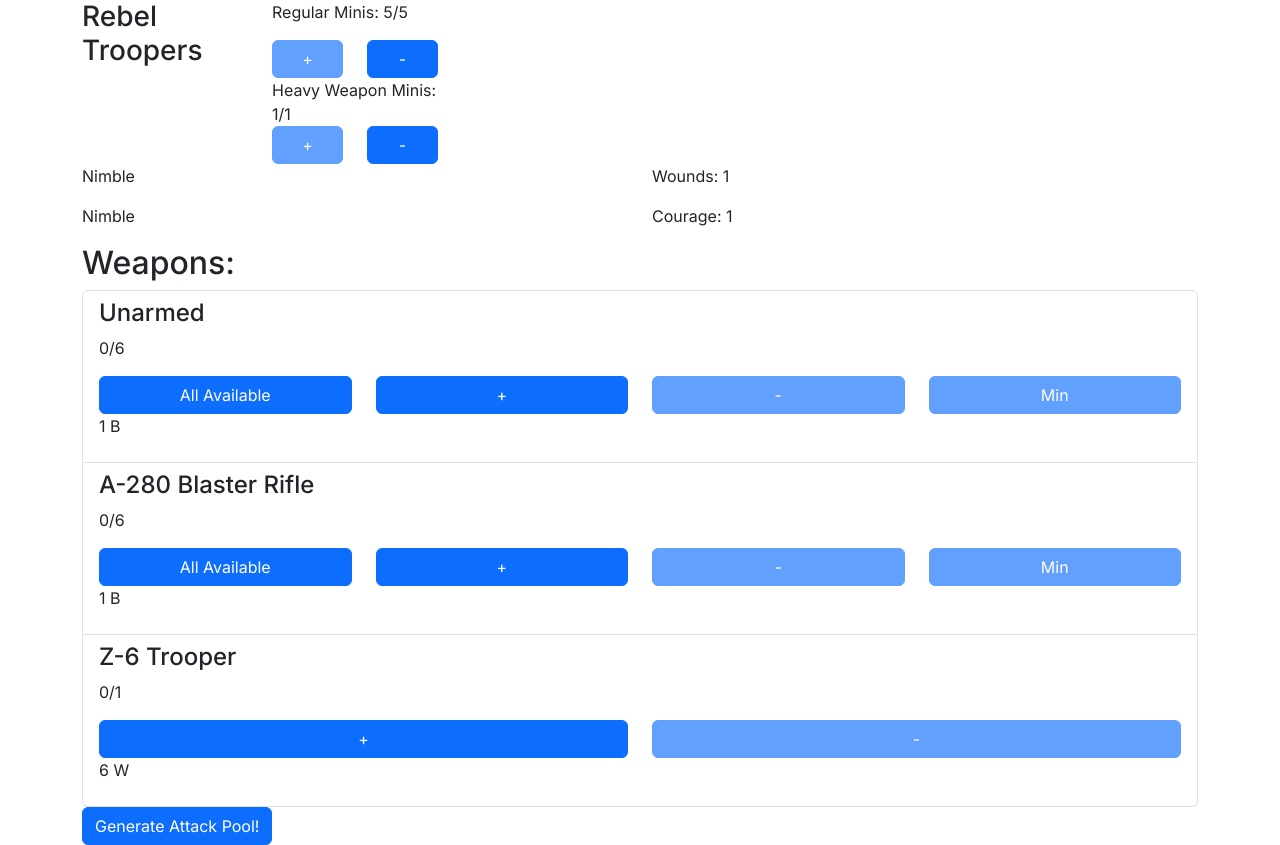
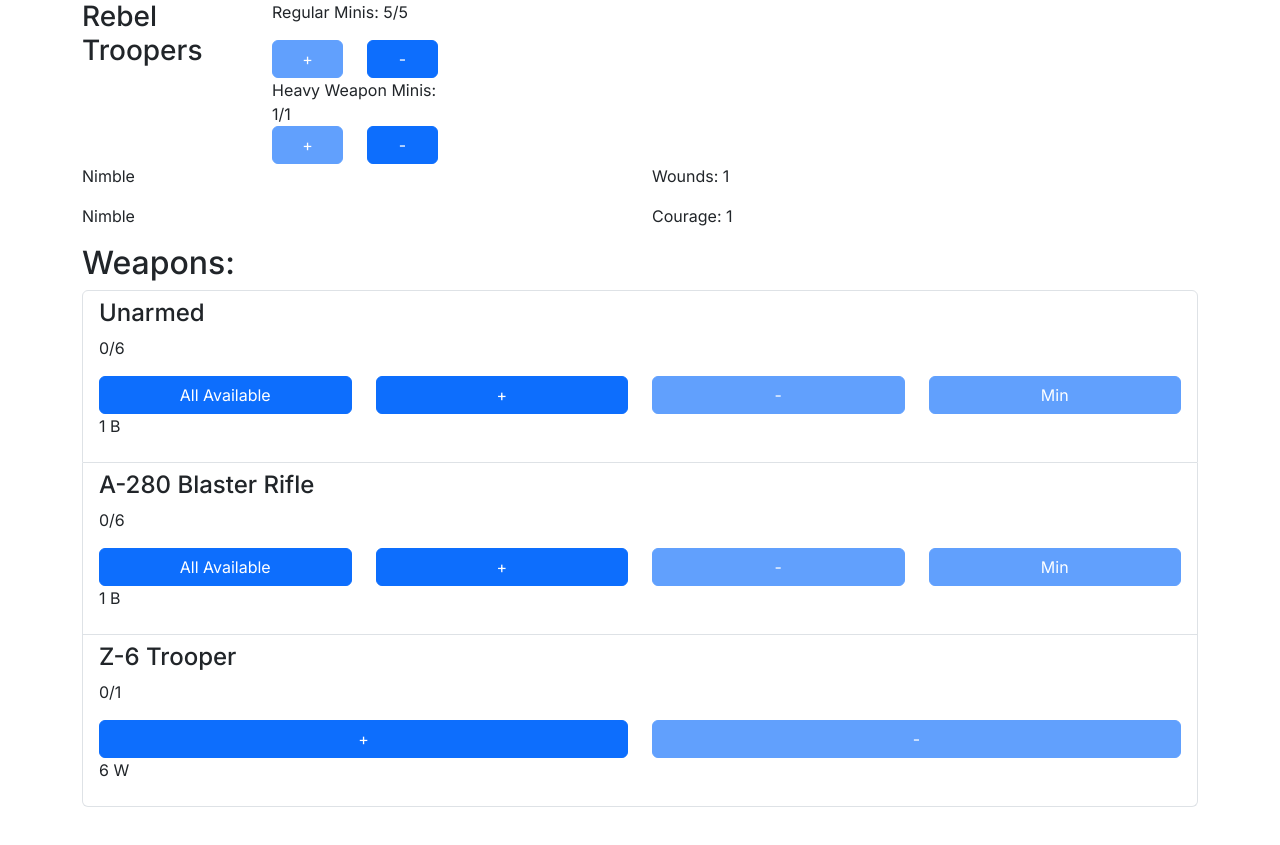
Before and after one commit to Driftydirt/SWLegionCompanion, a Next.js app in the folder sw-legion-companion/: page / in a window 1280 px wide. After the commit the page ends 807 px from the top, so only its background shows below. Built offline with nearby package versions, Linux system fonts and the light colour scheme.

Commit message:
Generate attack pool only appears when a mini is allocated a weapon

```diff
--- a/sw-legion-companion/app/heavy_weapon_viewer.tsx
+++ b/sw-legion-companion/app/heavy_weapon_viewer.tsx
@@ -45,7 +45,8 @@
 
   useEffect(() => {
     if (currentMinis === undefined) setCurrentMinis(0);
-    currentMinis && handleChangingMinisPerWeapon(weapon, currentMinis);
+    currentMinis != undefined &&
+      handleChangingMinisPerWeapon(weapon, currentMinis);
   }, [currentMinis]);
 
   useEffect(() => {
--- a/sw-legion-companion/app/unit_viewer.tsx
+++ b/sw-legion-companion/app/unit_viewer.tsx
@@ -39,8 +39,6 @@
   const [attackPool, setAttackPool] = useState<AttackPool>();
   const [hasAttackPool, setHasAttackPool] = useState<boolean>(false);
 
-  const [minisPerWeapon, setMinisPerWeapon] = useState<MinisPerWeapon>();
-
   const handleIncrementMinis = () => {
     setCurrentMinis((prev) => {
       if (currentMinis && numberOfMinis && currentMinis + 1 > numberOfMinis)
@@ -63,7 +61,6 @@
     setHeavyWeapon(unit.getHeavyWeapon());
     setHasHeavyWeapon(unit.getHeavyWeapon() != undefined);
     setHeavyWeaponDefeated(unit.getHeavyWeaponDefeated());
-    setMinisPerWeapon(new Map());
   }, [unit]);
 
   useEffect(() => {
@@ -164,7 +161,7 @@
             <p>Courage: {courage}</p>
           </Col>
         </Row>
-        {weapons && minisPerWeapon && currentMinis != undefined && (
+        {weapons && currentMinis != undefined && (
           <WeaponOverview
             weapons={weapons}
             heavyWeapon={heavyWeapon}
@@ -174,32 +171,9 @@
                 ? currentMinis + 1
                 : currentMinis
             }
-            minisPerWeapon={minisPerWeapon}
+            unitDefeated={unitDefeated}
           ></WeaponOverview>
         )}
-        {!unitDefeated ? (
-          <div>
-            <Button
-              onClick={() => {
-                setAttackPool(generateAttackPool(minisPerWeapon));
-              }}
-            >
-              Generate Attack Pool!
-            </Button>{" "}
-            {hasAttackPool ? (
-              <div>
-                {" "}
-                {attackPool && displayAttackPool(attackPool)}
-                <Button
-                  variant="danger"
-                  onClick={() => setAttackPool(undefined)}
-                >
-                  Clear Attack Pool
-                </Button>
-              </div>
-            ) : null}{" "}
-          </div>
-        ) : null}
       </div>
     </Container>
   );
--- a/sw-legion-companion/app/weapon_overview.tsx
+++ b/sw-legion-companion/app/weapon_overview.tsx
@@ -1,7 +1,12 @@
 import { useEffect, useState } from "react";
-import { MinisPerWeapon } from "./helpers";
+import {
+  AttackPool,
+  MinisPerWeapon,
+  displayAttackPool,
+  generateAttackPool,
+} from "./helpers";
 import { Weapon } from "./weapon";
-import { ListGroup } from "react-bootstrap";
+import { Button, ListGroup } from "react-bootstrap";
 import WeaponViewer from "./weapon_viewer";
 import { HeavyWeapon } from "./heavy_weapon";
 import HeavyWeaponViewer from "./heavy_weapon_viewer";
@@ -10,28 +15,43 @@
   weapons: Weapon[];
   heavyWeapon: HeavyWeapon | undefined;
   maxMinis: number;
-  minisPerWeapon: MinisPerWeapon;
   heavyWeaponDefeated: boolean;
+  unitDefeated: boolean;
 };
 //updates minis per weapon for using in generating attack pool
 export default function WeaponOverview({
   weapons,
   heavyWeapon,
   maxMinis,
-  minisPerWeapon,
   heavyWeaponDefeated,
+  unitDefeated,
 }: WeaponOverviewProps) {
+  const [attackPool, setAttackPool] = useState<AttackPool>();
+  const [hasAttackPool, setHasAttackPool] = useState<boolean>();
+  const [minisPerWeapon, setMinisPerWeapon] = useState<MinisPerWeapon>();
   let allocatedMinis = 0;
-  minisPerWeapon.forEach((minis) => (allocatedMinis = allocatedMinis + minis));
+  minisPerWeapon &&
+    minisPerWeapon.forEach(
+      (minis) => (allocatedMinis = allocatedMinis + minis)
+    );
   const [freeMinis, setFreeMinis] = useState<number>(maxMinis - allocatedMinis);
   const handleChangingMinisPerWeapon = (weapon: Weapon, minis: number) => {
+    if (minisPerWeapon === undefined) return;
     minisPerWeapon.set(weapon, minis);
     let allocatedMinis = 0;
     minisPerWeapon.forEach(
       (minis) => (allocatedMinis = allocatedMinis + minis)
     );
+    setMinisPerWeapon(minisPerWeapon);
     setFreeMinis(maxMinis - allocatedMinis);
   };
+
+  useEffect(() => {
+    if (!minisPerWeapon) setMinisPerWeapon(new Map());
+  }, [minisPerWeapon]);
+  useEffect(() => {
+    setHasAttackPool(attackPool != undefined);
+  }, [attackPool]);
 
   return (
     <>
@@ -42,7 +62,7 @@
             <WeaponViewer
               weapon={weapon}
               maxMinis={maxMinis}
-              initCurrentMinis={minisPerWeapon.get(weapon)}
+              initCurrentMinis={minisPerWeapon && minisPerWeapon.get(weapon)}
               freeMinis={freeMinis}
               handleChangingMinisPerWeapon={handleChangingMinisPerWeapon}
             ></WeaponViewer>
@@ -52,7 +72,9 @@
           <ListGroup.Item>
             <HeavyWeaponViewer
               weapon={heavyWeapon}
-              initCurrentMinis={minisPerWeapon.get(heavyWeapon)}
+              initCurrentMinis={
+                minisPerWeapon && minisPerWeapon.get(heavyWeapon)
+              }
               freeMinis={freeMinis}
               heavyWeaponDefeated={heavyWeaponDefeated}
               handleChangingMinisPerWeapon={handleChangingMinisPerWeapon}
@@ -60,6 +82,26 @@
           </ListGroup.Item>
         ) : null}
       </ListGroup>
+      {!unitDefeated && freeMinis != maxMinis ? (
+        <div>
+          <Button
+            onClick={() => {
+              setAttackPool(generateAttackPool(minisPerWeapon));
+            }}
+          >
+            Generate Attack Pool!
+          </Button>{" "}
+          {hasAttackPool ? (
+            <div>
+              {" "}
+              {attackPool && displayAttackPool(attackPool)}
+              <Button variant="danger" onClick={() => setAttackPool(undefined)}>
+                Clear Attack Pool
+              </Button>
+            </div>
+          ) : null}{" "}
+        </div>
+      ) : null}
     </>
   );
 }
--- a/sw-legion-companion/app/weapon_viewer.tsx
+++ b/sw-legion-companion/app/weapon_viewer.tsx
@@ -28,7 +28,7 @@
   const [currentMinis, setCurrentMinis] = useState(initCurrentMinis);
 
   const handleMaxMinis = () => {
-    if (currentMinis != undefined) setCurrentMinis(maxMinis);
+    if (currentMinis != undefined) setCurrentMinis(currentMinis + freeMinis);
   };
 
   const handleIncrementMinis = () => {
@@ -49,8 +49,12 @@
   }, [weapon]);
 
   useEffect(() => {
-    console.log(maxMinis);
+    if (currentMinis === undefined) setCurrentMinis(0);
+    currentMinis != undefined &&
+      handleChangingMinisPerWeapon(weapon, currentMinis);
+  }, [currentMinis]);
 
+  useEffect(() => {
     if (currentMinis === undefined) setCurrentMinis(0);
     currentMinis && handleChangingMinisPerWeapon(weapon, currentMinis);
     if (currentMinis && currentMinis > maxMinis) {
```
Also changed, not shown: 1 other file (tests, documents, lock files or other folders).
